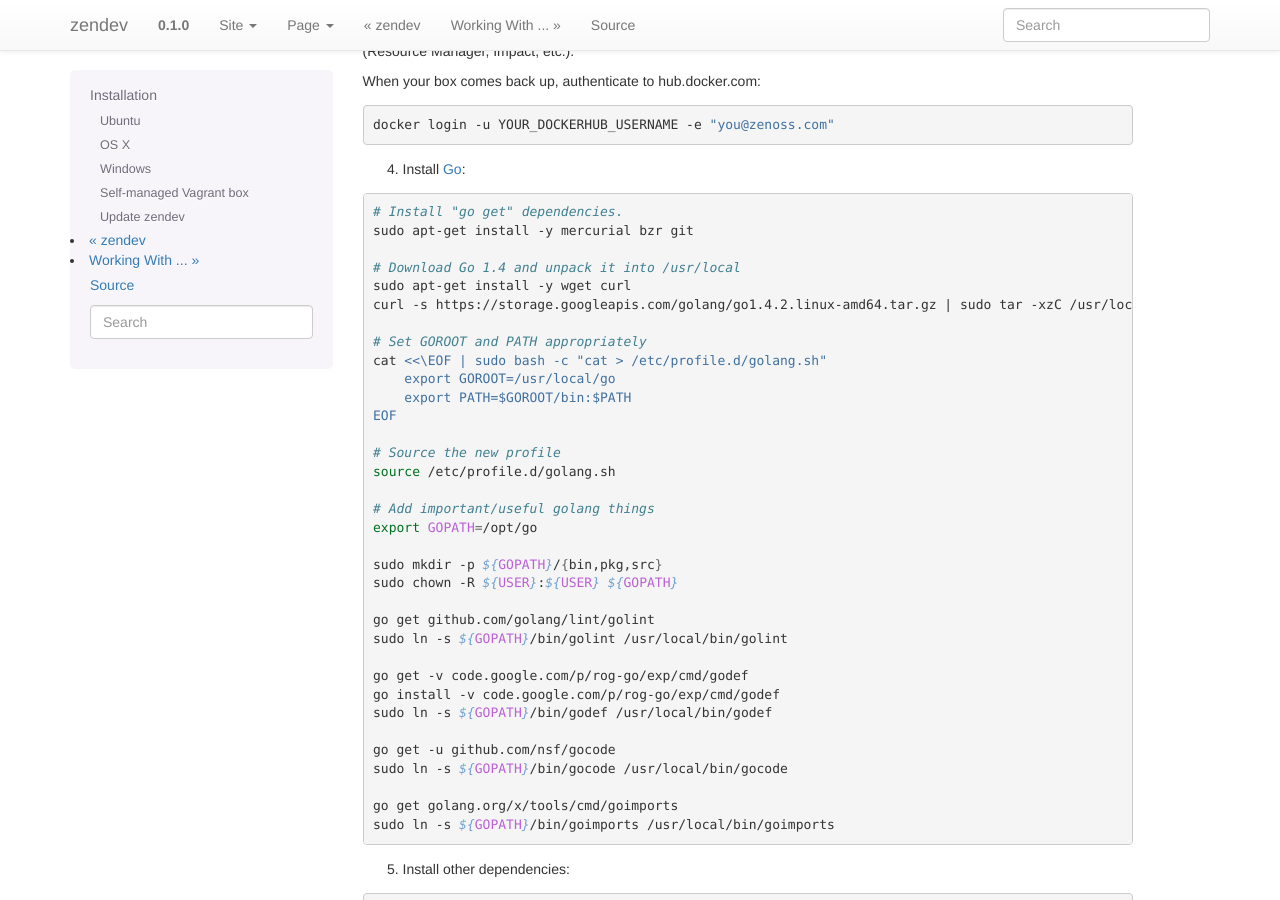
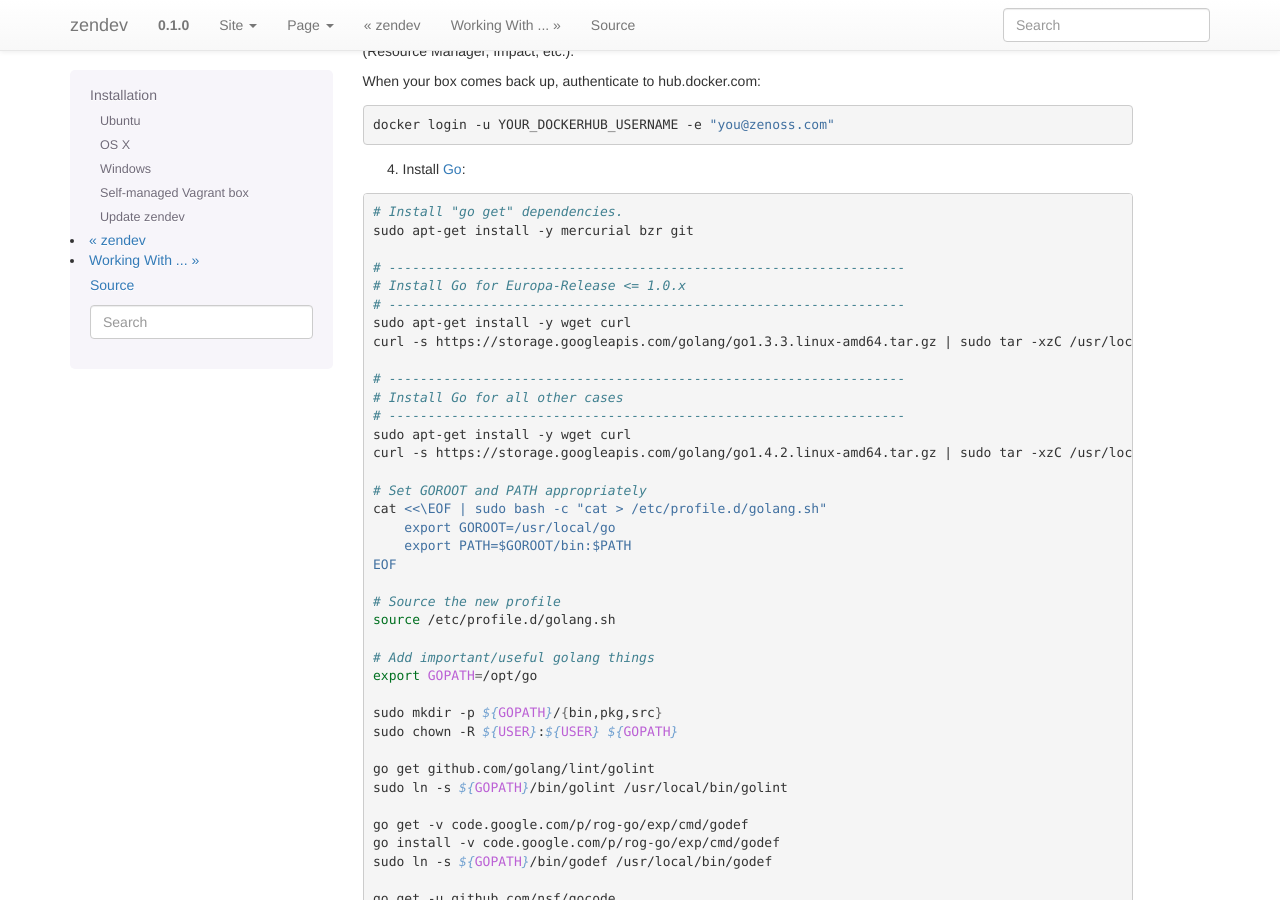
Before and after one commit to zenoss/zendev, a Sphinx documentation site: the page built from docs/installation.rst, in a window 1280 px wide and 900 px high, scrolled down 1728 px. Built offline with Sphinx 7.4.7, drawn with Linux system fonts in a browser that asks for light colours; some of the changed text lies outside the part shown.

Commit message:
Update go and docker versions in install docs

```diff
--- a/docs/installation.rst
+++ b/docs/installation.rst
@@ -40,7 +40,7 @@
     sudo sh -c "echo deb https://get.docker.com/ubuntu docker main \
          > /etc/apt/sources.list.d/docker.list"
     sudo apt-get update
-    sudo apt-get install lxc-docker-1.3.3
+    sudo apt-get install lxc-docker-1.5.0
 
     # ------------------------------------------------------------------
     # Install Docker for all other cases
@@ -61,7 +61,7 @@
     sudo rm -rf /var/lib/docker
     sudo apt-get update
     sudo apt-get install linux-image-extra-`uname -r`
-    sudo apt-get install lxc-docker-1.3.3
+    sudo apt-get install lxc-docker-1.5.0
 
 3. Add your user to the ``docker`` group:
 
@@ -115,7 +115,15 @@
     # Install "go get" dependencies.
     sudo apt-get install -y mercurial bzr git
 
-    # Download Go 1.4 and unpack it into /usr/local
+    # ------------------------------------------------------------------
+    # Install Go for Europa-Release <= 1.0.x
+    # ------------------------------------------------------------------
+    sudo apt-get install -y wget curl
+    curl -s https://storage.googleapis.com/golang/go1.3.3.linux-amd64.tar.gz | sudo tar -xzC /usr/local
+
+    # ------------------------------------------------------------------
+    # Install Go for all other cases
+    # ------------------------------------------------------------------
     sudo apt-get install -y wget curl
     curl -s https://storage.googleapis.com/golang/go1.4.2.linux-amd64.tar.gz | sudo tar -xzC /usr/local
 
```
Also changed, not shown: other parts of docs/installation.rst (+1 -1 lines).
